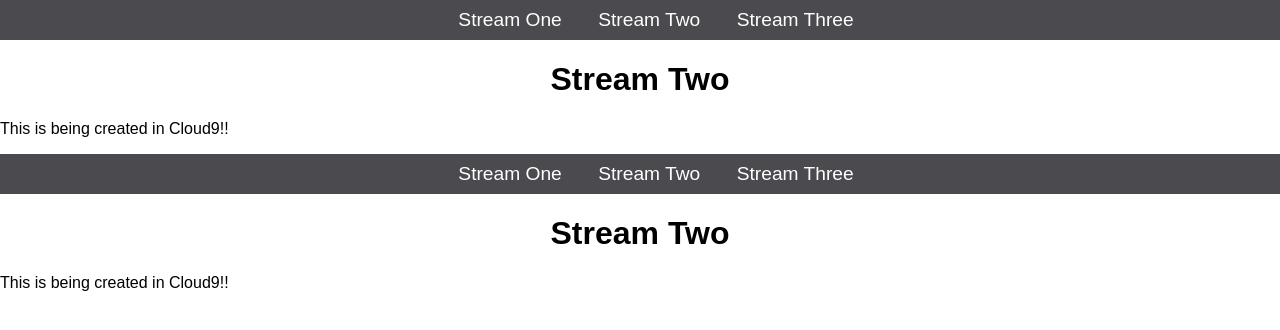
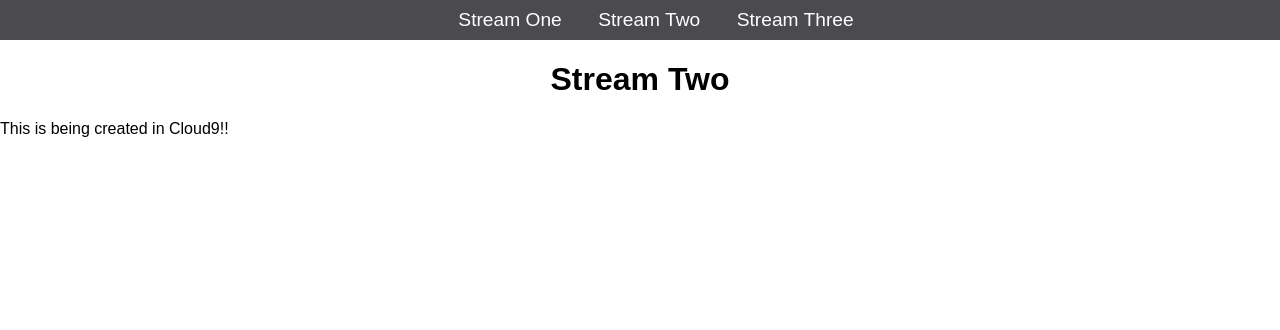
Before and after one commit to Kash1503/my-first-website, a plain HTML site: page stream-two.html in a window 1280 px wide. Drawn offline with Linux system fonts and the light colour scheme.

Commit message:
fixed error with stream-two.html repeating itself

```diff
--- a/stream-two.html
+++ b/stream-two.html
@@ -16,22 +16,4 @@
 		<h1>Stream Two</h1>
 		<p>This is being created in Cloud9!!</p>
 	</body>
-</html><!DOCTYPE html>
-<html>
-	<head>
-		<title>Hello World</title>
-		<link rel="stylesheet" href="css/style.css" type="text/css" />
-	</head>
-
-	<body>
-		<nav>
-			<ul>
-				<li><a href="stream-one.html">Stream One</a></li>
-				<li><a href="stream-two.html">Stream Two</a></li>
-				<li><a href="stream-three.html">Stream Three</a></li>
-			</ul>
-		</nav>
-		<h1>Stream Two</h1>
-		<p>This is being created in Cloud9!!</p>
-	</body>
 </html>
```
